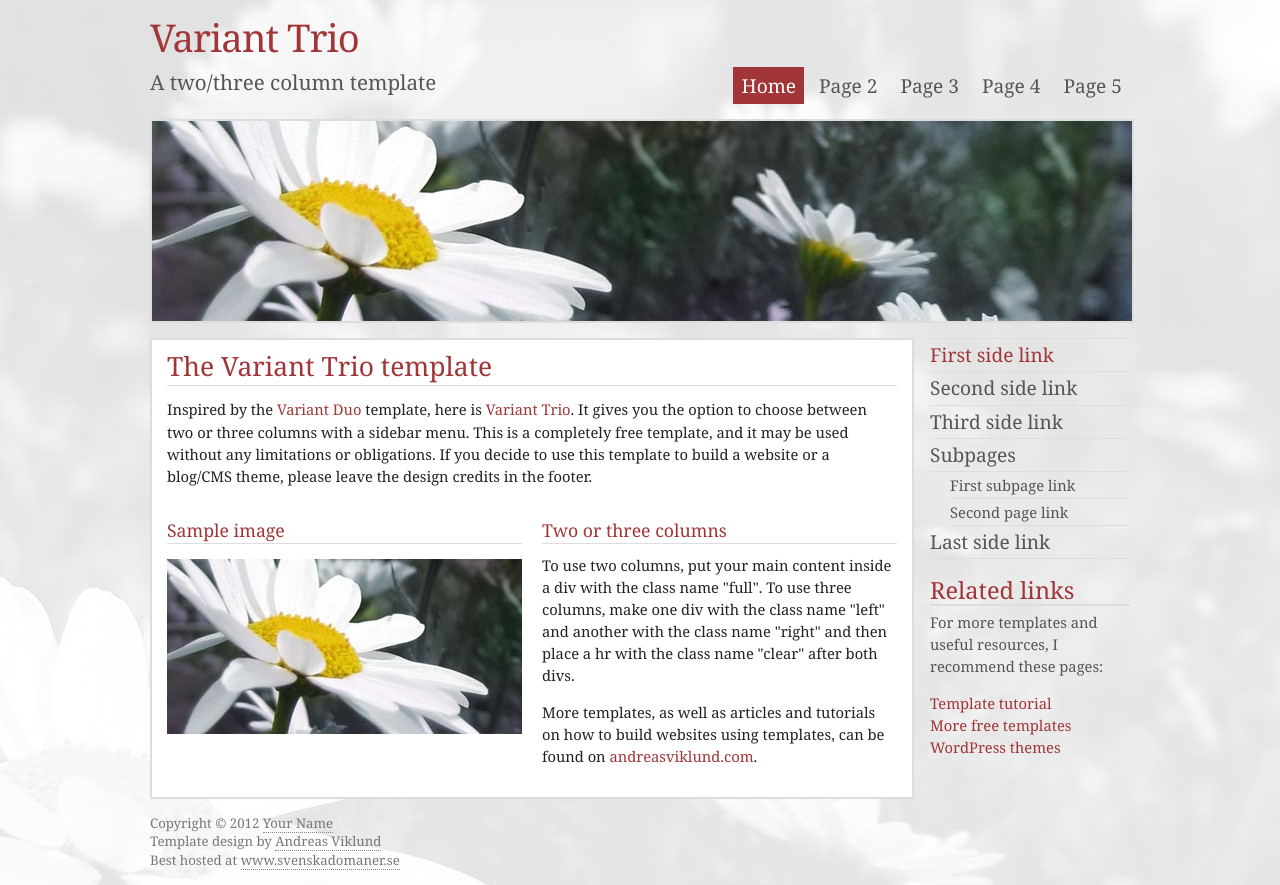
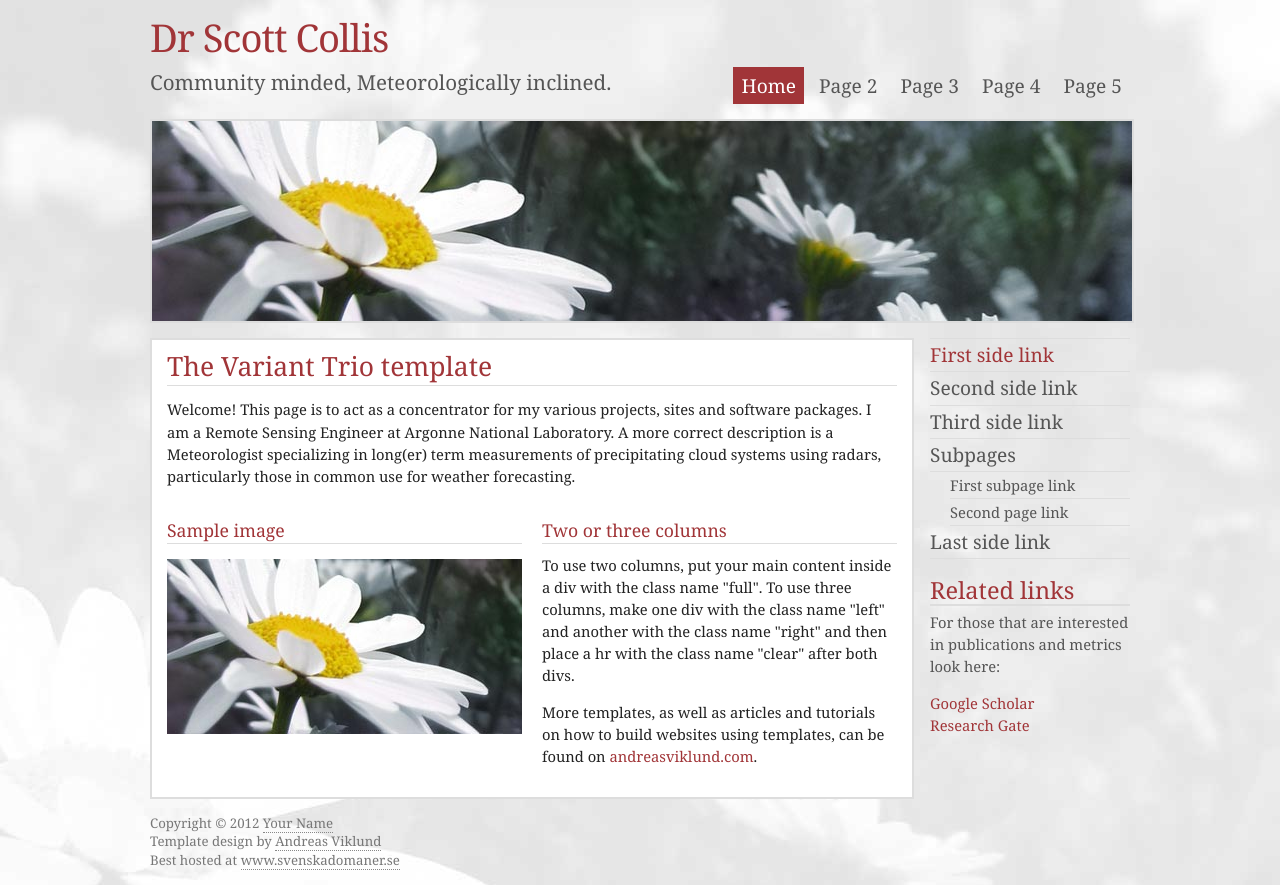
Before and after one commit to scollis/scollis.github.io, a plain HTML site: page index.html in a window 1280 px wide. Drawn offline with Linux system fonts and the light colour scheme.

Commit message:
asst edits

```diff
--- a/index.html
+++ b/index.html
@@ -4,15 +4,15 @@
 	<meta http-equiv="content-type" content="text/html; charset=utf-8" />
 	<meta name="description" content="Your description goes here" />
 	<meta name="keywords" content="your,keywords,goes,here" />
-	<meta name="author" content="Your Name" />
+	<meta name="author" content="Scott Collis" />
 	<link rel="stylesheet" type="text/css" href="variant-trio.css" title="Variant Trio" media="screen,projection" />
-	<title>Variant Trio v1.1</title>
+	<title>Open the source open the mind...</title>
 </head>
 
 <body>
 <div id="wrap">
-	<h1><a href="index.html">Variant Trio</a></h1>
-	<p class="slogan">A two/three column template</p>
+	<h1><a href="index.html">Dr Scott Collis</a></h1>
+	<p class="slogan">Community minded, Meteorologically inclined.</p>
 
 	<div id="topmenu">
 		<p>
@@ -43,18 +43,21 @@
 		</ul>
 
 		<h2>Related links</h2>
-		<p>For more templates and useful resources, I recommend these pages:</p>
+		<p>For those that are interested in publications and metrics look here:</p>
 		<ul>
-			<li><a href="http://andreasviklund.com/learn/tutorial-building-your-first-website-using-a-free-website-template-part-1/">Template tutorial</a></li>
-			<li><a href="http://andreasviklund.com/templates/">More free templates</a></li>
-			<li><a href="http://andreasviklund.com/wordpress-themes/">WordPress themes</a></li>
+			<li><a href="http://scholar.google.com/citations?user=eMCDQDIAAAAJ&hl=en">Google Scholar</a></li>
+			<li><a href="https://www.researchgate.net/profile/Scott_Collis/?ev=hdr_xprf">Research Gate</a></li>
 		</ul>
 	</div>
 
 	<div id="content">
 		<div class="full">
 		<h2>The Variant Trio template</h2>
-		<p>Inspired by the <a href="http://andreasviklund.com/templates/variant-duo/">Variant Duo</a> template, here is <a href="http://andreasviklund.com/templates/variant-trio/">Variant Trio</a>.  It gives you the option to choose between two or three columns with a sidebar menu. This is a completely free template, and it may be used without any limitations or obligations. If you decide to use this template to build a website or a blog/CMS theme, please leave the design credits in the footer.</p>
+		<p>Welcome! This page is to act as a concentrator for my various projects, sites
+		and software packages. I am a Remote Sensing Engineer at Argonne National Laboratory.
+		A more correct description is a Meteorologist specializing in long(er) term measurements
+		of precipitating cloud systems using radars, particularly those in common use for weather
+		 forecasting.
 		</div>
 
 		<div class="left">
```
